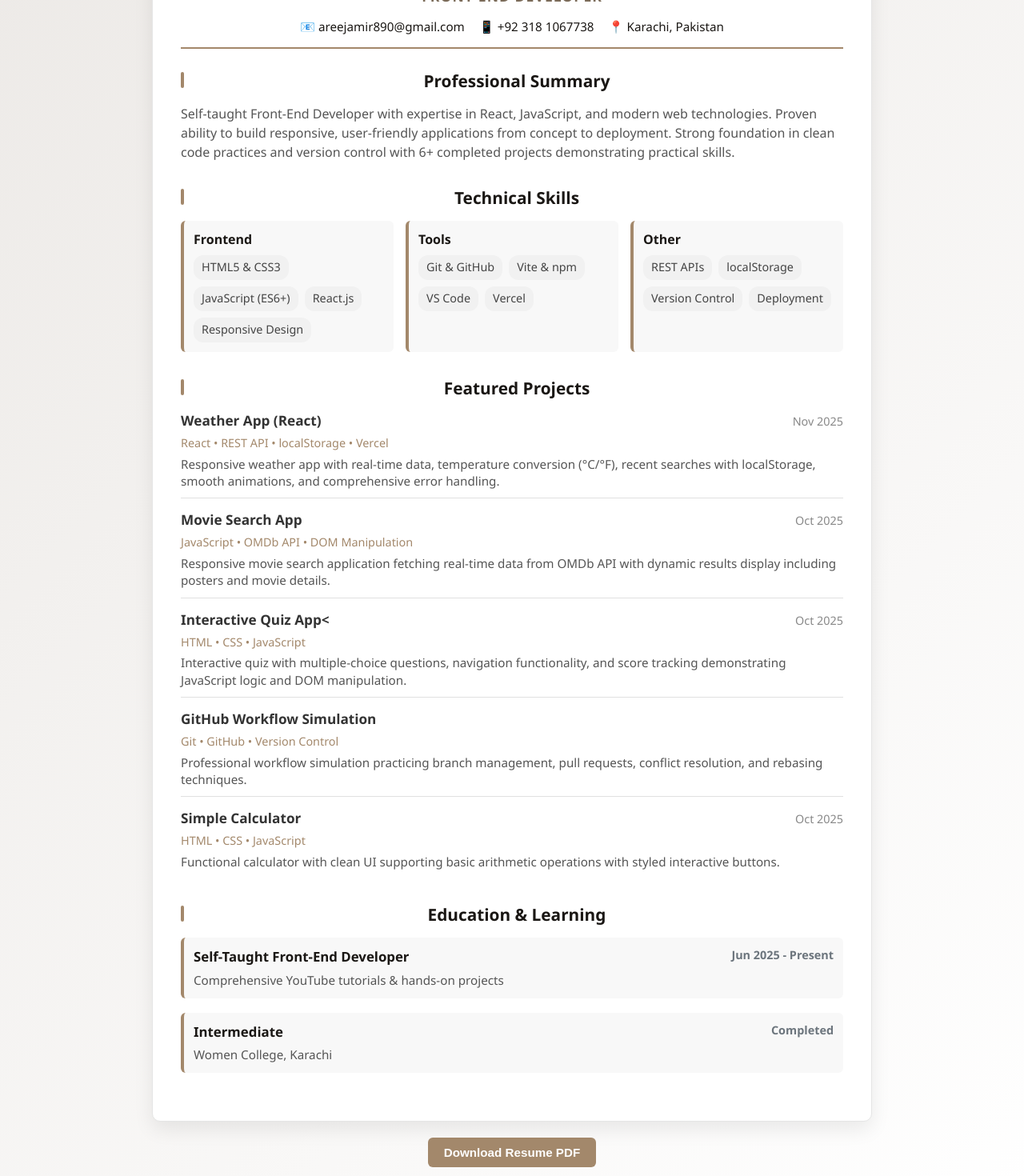
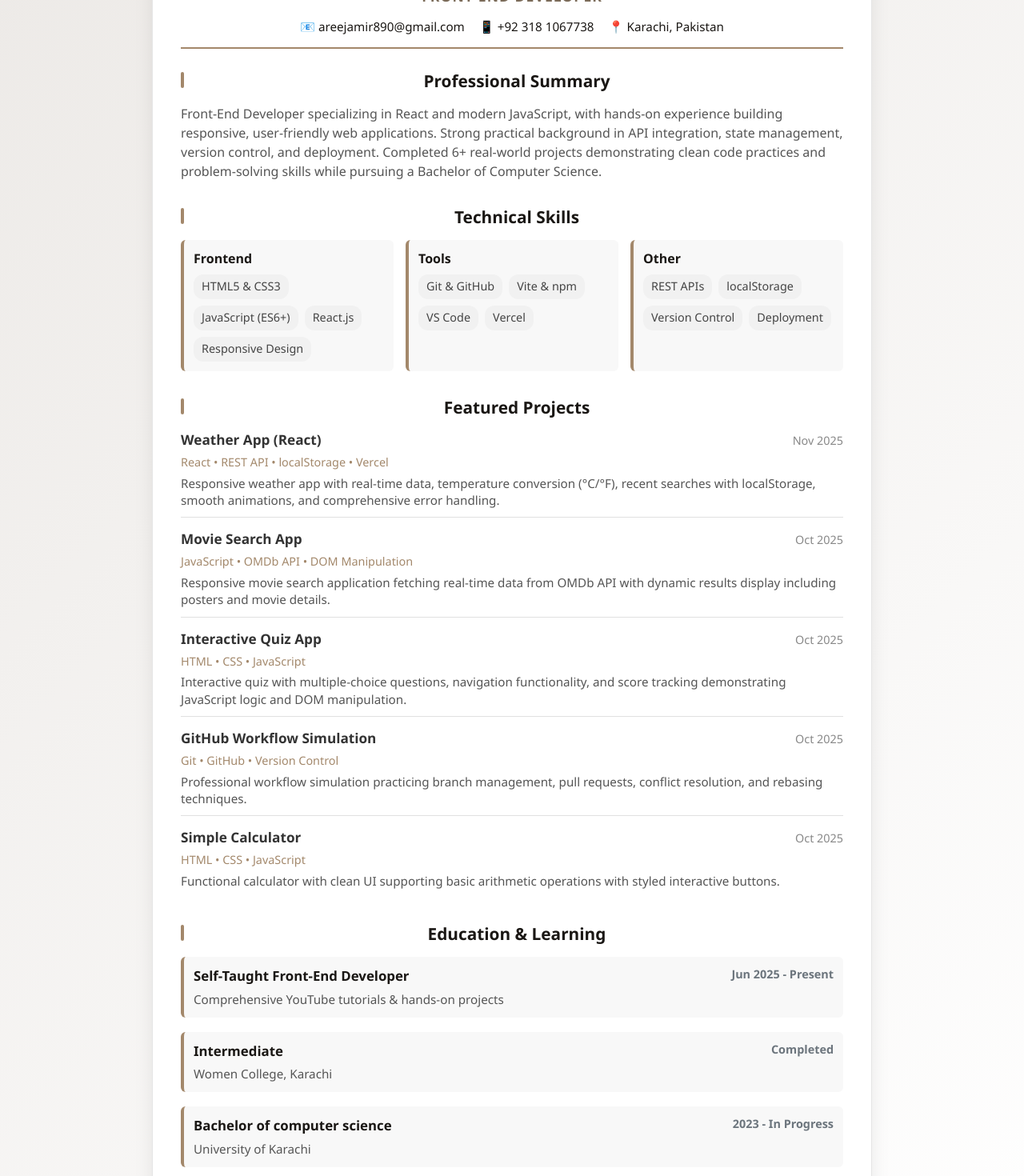
Before and after one commit to areej-png/personal-site, a React (Vite) app: page /resume in a window 1280 px wide. Shown: the part 260-1730 px from the top of the page at 80% size. Built offline with nearby package versions, Linux system fonts and the light colour scheme.

Commit message:
Fix resume data: update real name, add study section, correct project names and dates

```diff
--- a/src/data/resumedata.js
+++ b/src/data/resumedata.js
@@ -3,7 +3,7 @@ import { data } from "react-router-dom";
 // data.js
 export const resumeData = {
   header: {
-    name: "AREEJ AAMIR",
+    name: "SIDRA AAMIR",
     title: "Front-End Developer",
     contact: [
       { icon: "📧", text: "areejamir890@gmail.com" },
@@ -12,10 +12,7 @@ export const resumeData = {
     ],
   },
 
-  summary: `Self-taught Front-End Developer with expertise in React, JavaScript,
-  and modern web technologies. Proven ability to build responsive, user-friendly
-  applications from concept to deployment. Strong foundation in clean code practices
-  and version control with 6+ completed projects demonstrating practical skills.`,
+  summary: `Front-End Developer specializing in React and modern JavaScript, with hands-on experience building responsive, user-friendly web applications. Strong practical background in API integration, state management, version control, and deployment. Completed 6+ real-world projects demonstrating clean code practices and problem-solving skills while pursuing a Bachelor of Computer Science.`,
 
   skills: [
     {
@@ -48,7 +45,7 @@ export const resumeData = {
         "Responsive movie search application fetching real-time data from OMDb API with dynamic results display including posters and movie details.",
     },
     {
-         title: "Interactive Quiz App<",
+         title: "Interactive Quiz App",
       date: "Oct 2025",
       tech: "HTML • CSS • JavaScript",
       description:
@@ -56,7 +53,7 @@ export const resumeData = {
     },
     {
         title: "GitHub Workflow Simulation",
-        data: "Oct 2025",
+        date: "Oct 2025",
         tech: "Git • GitHub • Version Control",
         description:
         "Professional workflow simulation practicing branch management, pull requests, conflict resolution, and rebasing techniques."
@@ -82,5 +79,10 @@ export const resumeData = {
       institution: "Women College, Karachi",
       year: "Completed",
     },
+    {
+      degree: "Bachelor of computer science",
+      institution: "University of Karachi",
+      year: "2023 - In Progress",
+    }
   ],
 };
```
